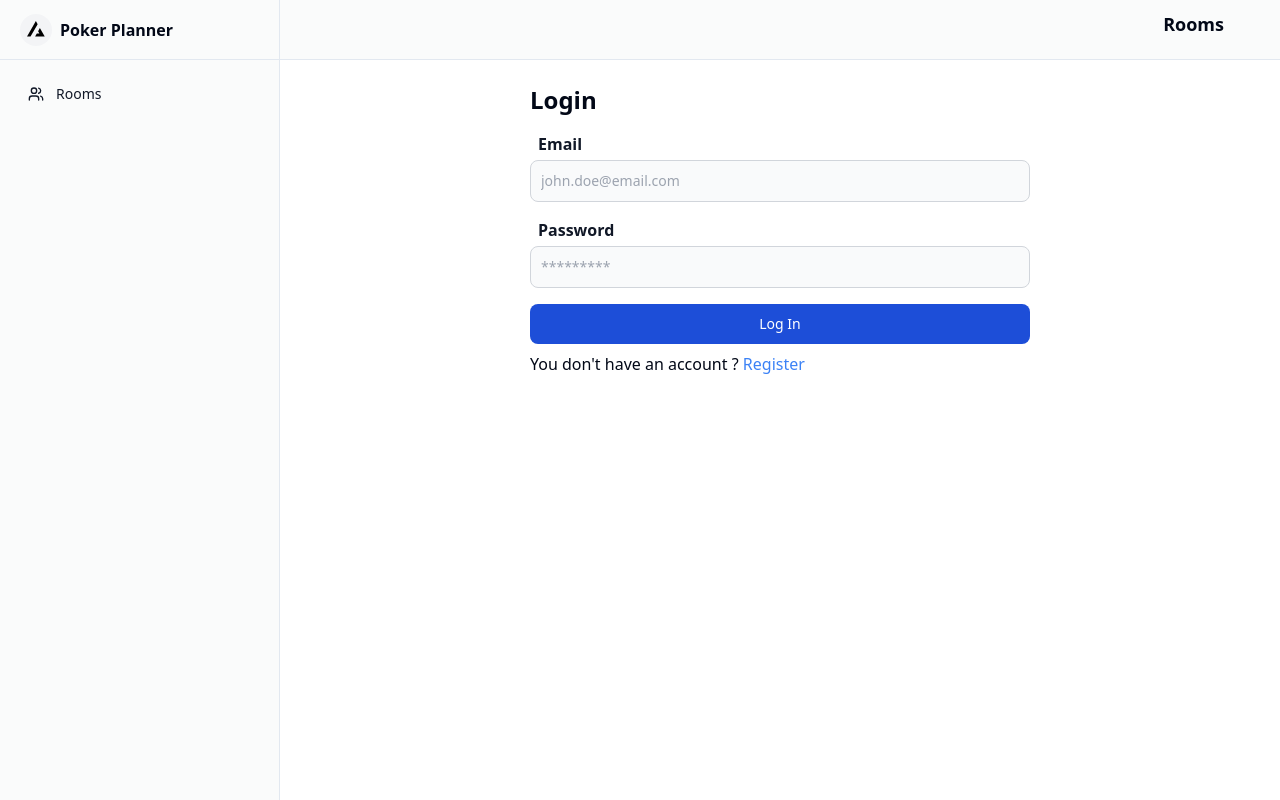
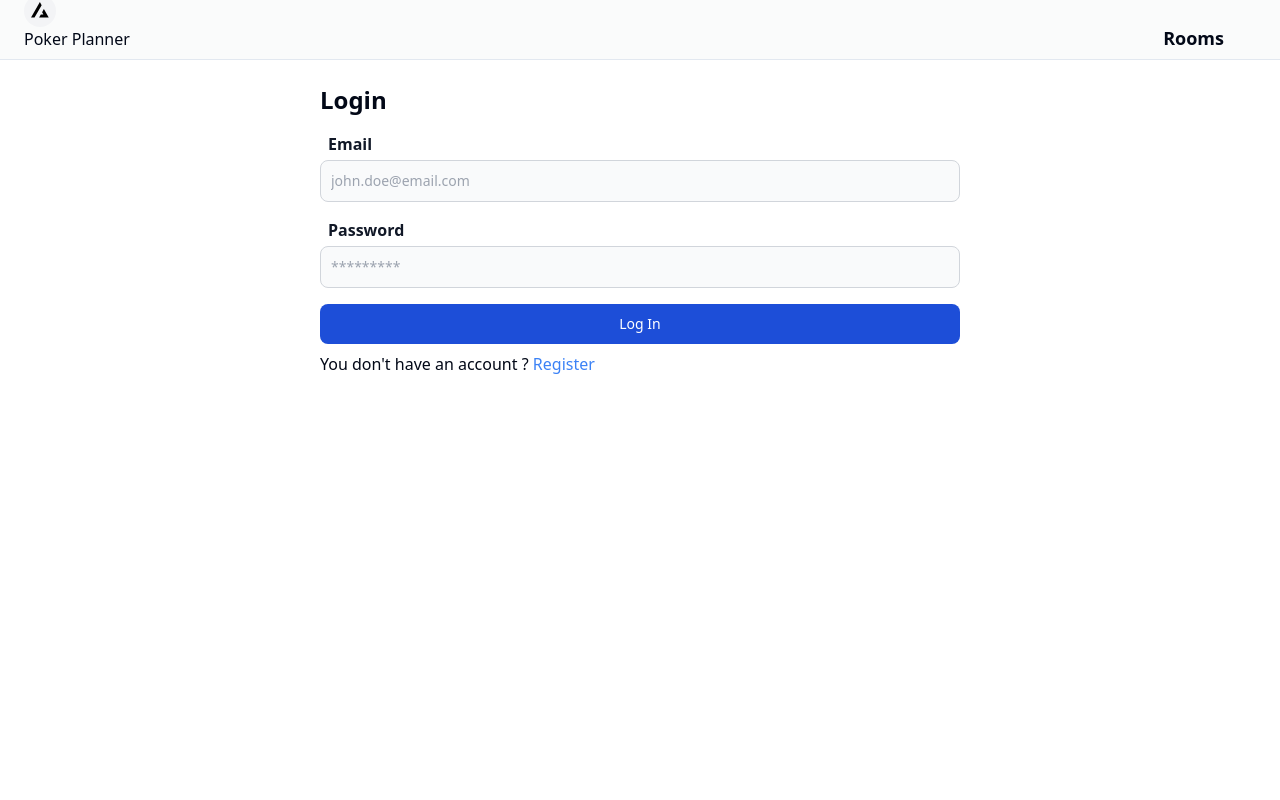
Before and after one commit to ErwannGauthier/erasmus-tsd-project, a Next.js app in the folder frontend/: page /login in a window 1280 px wide. Built offline with nearby package versions, Linux system fonts and the light colour scheme.

Commit message:
LogoutButton. AutoRedirect to login. Table sized now constant. Removed left pannel some button better aligned

```diff
--- a/frontend/app/(account)/login/LoginButton.tsx
+++ b/frontend/app/(account)/login/LoginButton.tsx
@@ -7,7 +7,7 @@ export function LoginButton() {
 
   return (
     <button id="loginButton" onClick={() => router.push('/login')}
-            className="text-white bg-green-500 hover:bg-green-600 focus:ring-4 focus:outline-none focus:ring-green-300 font-medium rounded-lg text-sm px-5 py-2.5 text-center">
+            className="text-white bg-green-500 hover:bg-green-600 focus:ring-4 focus:outline-none focus:ring-green-300 font-medium rounded text-sm px-5 py-2.5 text-center mt-5">
       Log In
     </button>
   );
--- a/frontend/app/(account)/logout/logout.tsx
+++ b/frontend/app/(account)/logout/logout.tsx
@@ -16,11 +16,13 @@ export function Logout() {
   };
 
   return (
-    <form id="formLogout" onSubmit={handleSubmit}>
+    <form id="formLogout" onSubmit={handleSubmit} className='w-full'>
       <button id="submitButton" type="submit" form="formLogout"
-              className="text-white bg-rose-700 hover:bg-rose-800 focus:ring-4 focus:outline-none focus:ring-rose-300 font-medium rounded-lg text-sm px-5 py-2.5 text-center">
+              className="text-white bg-rose-700 hover:bg-rose-800 focus:ring-4 focus:outline-none focus:ring-rose-300 font-medium rounded text-sm px-5 py-2.5 text-center mt-5 w-full">
         Log Out
       </button>
     </form>
   );
 }
+
+export default Logout;
--- a/frontend/app/layout.tsx
+++ b/frontend/app/layout.tsx
@@ -4,10 +4,10 @@ import Link from 'next/link';
 import { Analytics } from '@vercel/analytics/react';
 import { Logo, UsersIcon } from '@/components/icons';
 
-import { NavItem } from './nav-item';
+// import { NavItem } from './nav-item'; // Removed as it's not needed now
 import { Logout } from './(account)/logout/logout';
 import { LoginButton } from './(account)/login/LoginButton';
-import { useCookies } from 'react-cookie';
+// import { useCookies } from 'react-cookie';
 
 export const metadata = {
   title: 'Planning Poker'
@@ -19,41 +19,18 @@ export default function RootLayout({ children }: { children: React.ReactNode })
   return (
     <html lang="en" className="h-full bg-gray-50">
       <body>
-    <div className="grid min-h-screen w-full lg:grid-cols-[280px_1fr]">
-      <div className="hidden border-r bg-gray-100/40 lg:block dark:bg-gray-800/40">
-        <div className="flex h-full max-h-screen flex-col gap-2">
-          <div className="flex h-[60px] items-center border-b px-5">
-            <Link
-              className="flex items-center gap-2 font-semibold"
-              href="/"
-            >
+        <div className="min-h-screen w-full">
+          <div className="flex flex-col">
+            <header className="flex h-14 lg:h-[60px] items-center gap-4 border-b bg-gray-100/40 px-6 dark:bg-gray-800/40 justify-between lg:justify-end">
+              <div className="flex flex-row items-baseline justify-between w-full">
+                <div className=''>
                     <Logo />
                     <span className="">Poker Planner</span>
-            </Link>
-          </div>
-          <div className="flex-1 overflow-auto py-2">
-            <nav className="grid items-start px-4 text-sm font-medium">
-              <NavItem href="/">
-                <UsersIcon className="h-4 w-4" />
-                Rooms
-              </NavItem>
-            </nav>
-          </div>
-        </div>
-      </div>
-      <div className="flex flex-col">
-        <header
-          className="flex h-14 lg:h-[60px] items-center gap-4 border-b bg-gray-100/40 px-6 dark:bg-gray-800/40 justify-between lg:justify-end">
-          <div className="flex flex-row items-baseline">
-            <div>
-              <Link className="flex items-center gap-2 font-semibold lg:hidden" href="/">
-                <Logo />
-                <span className="">Poker Planner</span>
-              </Link>
+
                 </div>
                 <div className="mb-3">
                   <Link className="text-lg font-semibold hover:text-blue-500 me-8 hover:underline" href="/">Rooms</Link>
-              {/*cookies.user ? <Logout /> : <LoginButton />*/}
+                  {/* cookies.user ? <Logout /> : <LoginButton /> */}
                 </div>
               </div>
             </header>
--- a/frontend/components/ButtonCloseRoom.tsx
+++ b/frontend/components/ButtonCloseRoom.tsx
@@ -26,7 +26,7 @@ const ButtonCloseRoom: React.FC<ButtonCloseRoomProps> = ({ roomId }) => {
   return (
     <>
       <button onClick={() => handleClick()}
-              className="flex align-middle items-center justify-between text-white bg-red-700 hover:bg-red-800 focus:ring-4 focus:outline-none focus:ring-red-300 font-medium rounded-lg text-sm px-5 py-2.5 text-center">
+              className="flex align-middle items-center justify-between text-white bg-red-700 hover:bg-red-800 focus:ring-4 focus:outline-none focus:ring-red-300 font-medium rounded-lg text-sm px-5 py-2.5 text-center ml-2">
         <IoLockClosedOutline className="inline-block mr-2" />
         Close
       </button>
--- a/frontend/components/ButtonDownloadCSV.tsx
+++ b/frontend/components/ButtonDownloadCSV.tsx
@@ -28,7 +28,7 @@ const ButtonDownloadCsv = ({ roomId }: ButtonDownloadCsvProps) => {
 
   return (
     <button onClick={downloadCsv}
-            className="flex align-middle items-center justify-between text-white bg-green-500 hover:bg-green-600 focus:ring-4 focus:outline-none focus:ring-green-300 font-medium rounded-lg text-sm px-5 py-2.5 text-center">
+            className="flex align-middle items-center justify-between text-white bg-green-500 hover:bg-green-600 focus:ring-4 focus:outline-none focus:ring-green-300 font-medium rounded-lg text-sm px-5 py-2.5 text-center ml-2">
       <IoDownloadOutline className="inline-block mr-2" />
       Download CSV
     </button>
--- a/frontend/components/ButtonLeaveRoom.tsx
+++ b/frontend/components/ButtonLeaveRoom.tsx
@@ -19,7 +19,7 @@ const ButtonLeaveRoom: React.FC<ButtonLeaveRoomProps> = ({ roomId }) => {
 
   return (
     <button onClick={() => handleClick()}
-            className="flex align-middle items-center justify-between text-white bg-red-700 hover:bg-red-800 focus:ring-4 focus:outline-none focus:ring-red-300 font-medium rounded-lg text-sm px-5 py-2.5 text-center">
+            className="flex align-middle items-center justify-between text-white bg-red-700 hover:bg-red-800 focus:ring-4 focus:outline-none focus:ring-red-300 font-medium rounded-lg text-sm px-5 py-2.5 text-center ml-2">
       <IoArrowBack className="inline-block mr-2" />
       Leave
     </button>
--- a/frontend/components/EllipseNames.tsx
+++ b/frontend/components/EllipseNames.tsx
@@ -42,7 +42,7 @@ const EllipseNames: React.FC<EllipseNamesProps> = ({ users, width, roomId, isAdm
     for (let i = 0; i < count; i++) {
       const angle = i * angleStep;
       const x = rx * Math.cos(angle);
-      const y = ry * Math.sin(angle);
+      const y = (ry) * Math.sin(angle);
       positions.push({ x, y });
     }
 
@@ -67,7 +67,7 @@ const EllipseNames: React.FC<EllipseNamesProps> = ({ users, width, roomId, isAdm
   };
 
   return (
-    <div className="relative mx-auto" style={{ width: `${size.width}px`, height: `${size.height}px` }}>
+    <div className="relative mx-auto" style={{ width: `${540}px`, height: `${290.52}px` }}>
       <div className="absolute inset-0 bg-table-image bg-cover bg-center rounded-full"
            style={{ clipPath: 'ellipse(75% 50% at 50% 50%)' }}></div>
       {users.map((user, index) => (
```
Also changed, not shown: frontend/app/page.tsx (+20 -5 lines), frontend/utils/cookieUtils.js (added, +11 -0 lines). Lines whose indentation alone changed are shown as unchanged.
